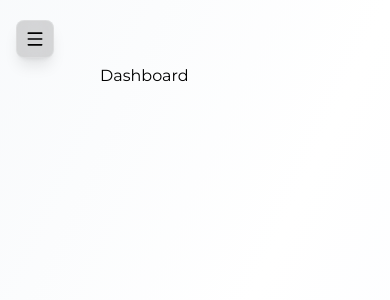
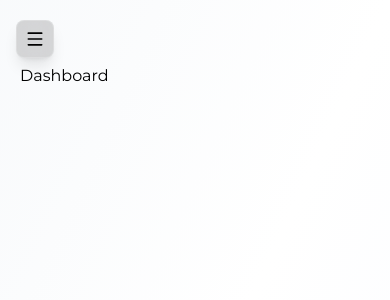
Before and after one commit to KAMRAN16-byte/employee-management-system-Fullstack, a React (Vite) app in the folder client/: page /dashboard in a window 390 px wide. Shown: the top 300 px of the page. Built offline with nearby package versions, Linux system fonts and the light colour scheme.

Commit message:
Layout Updated.

```diff
--- a/client/src/assets/pages/Layout.jsx
+++ b/client/src/assets/pages/Layout.jsx
@@ -5,11 +5,8 @@ const Layout = () => {
   return (
     <div className='flex h-screen bg-linear-to-br from-slate-50 via-white to-indigo-50/30'>
         <Sidebar />
-        <div className={"ml-20 lg:ml-0"}>
-
-        </div>
-      <main className='flex-1 overflow-y-auto'>
-        <div className='p-5 pt-16 sm:p-6 sm:pt-6 lg:p-8 max-w-400 mx-auto'>
+      <main className='flex-1 overflow-y-auto '>
+        <div className='flex-1 flex p-5 pt-16 sm:p-6 sm:pt-6 lg:p-8 max-w-400 mx-auto h-full'>
           <Outlet />
         </div>
       </main>
```
